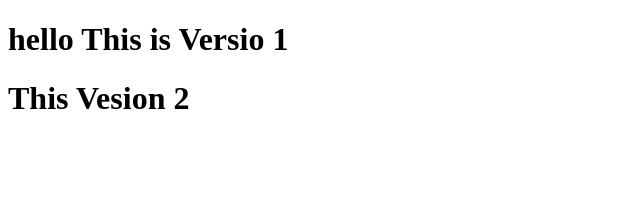
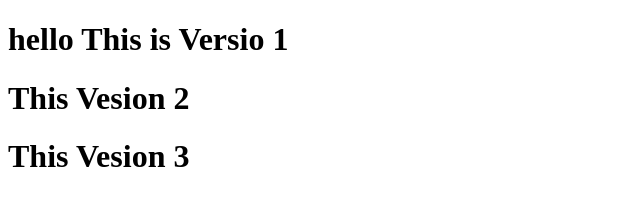
Before and after one commit to NaushadImam/25-june-2024, a plain HTML site: page index.html in a window 1280 px wide. Shown: the whole page, without its empty margins (0-640 px from the left). Drawn offline with Linux system fonts and the light colour scheme.

Commit message:
regarding version 3

```diff
--- a/index.html
+++ b/index.html
@@ -8,5 +8,6 @@
 <body>
     <h1> hello This is Versio 1</h1>
     <h1> This Vesion 2</h1>
+    <h1> This Vesion 3</h1>
 </body>
 </html>
```
